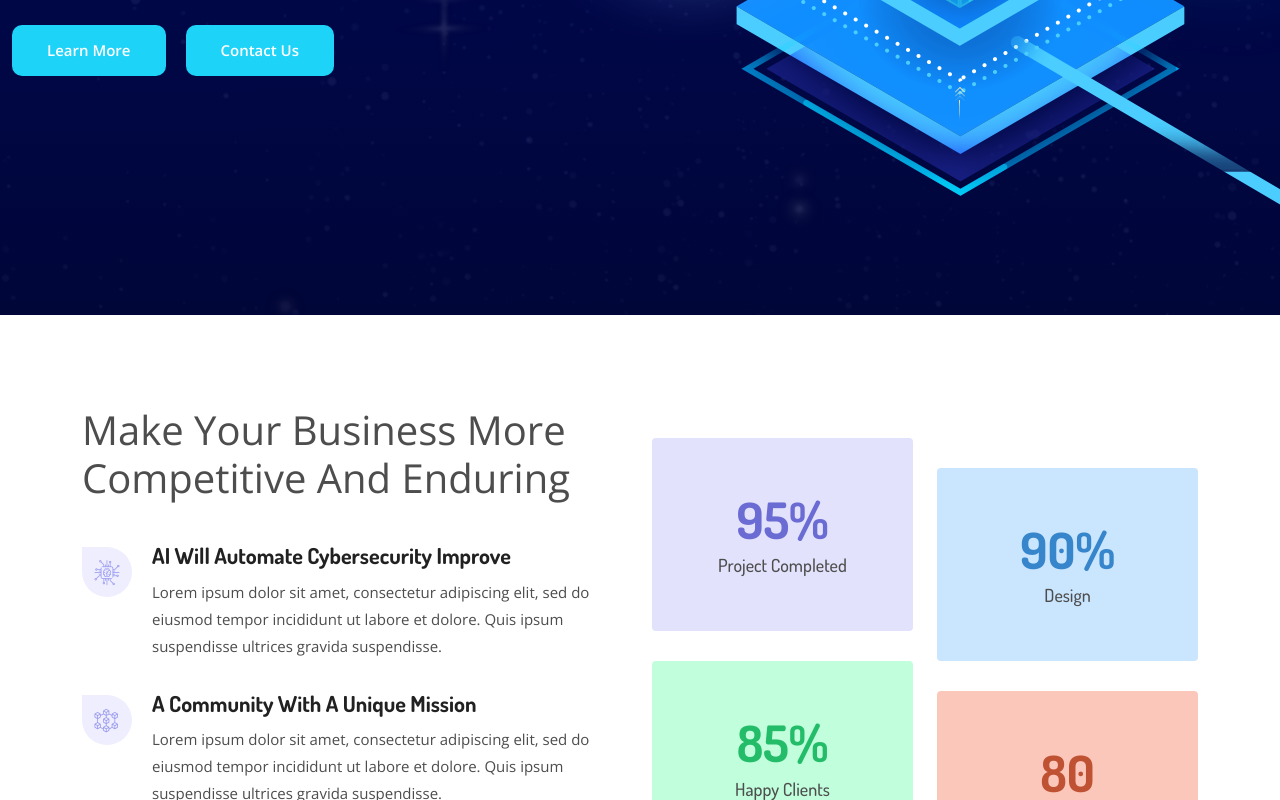
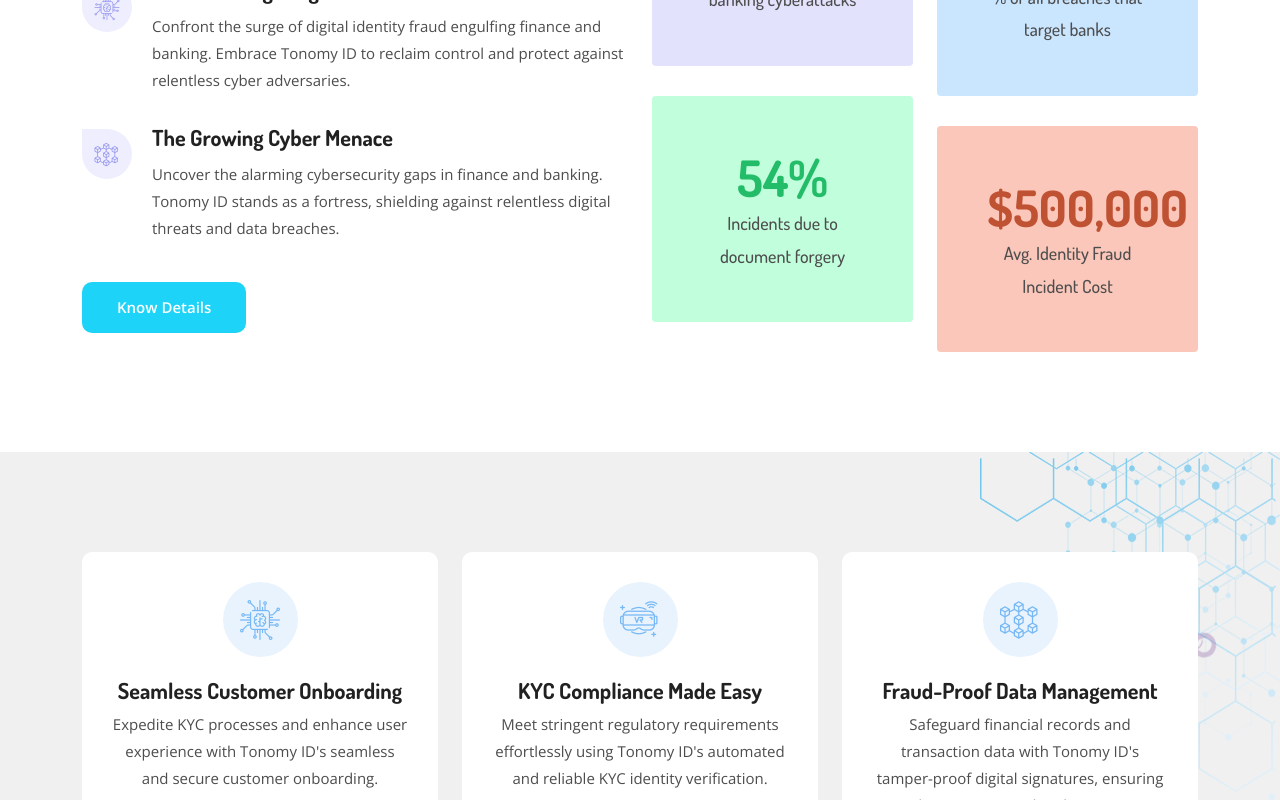
Before and after one commit to Tonomy-Foundation/Tonomy-Foundation-Next-Website, a Next.js app: page /industry-finance in a window 1280 px wide. Shown: the part 1020-1820 px from the top of the page. Built offline with nearby package versions, Linux system fonts and the light colour scheme.

Commit message:
feat: statistics section

```diff
--- a/components/UseCases/Finance/MainBanner.js
+++ b/components/UseCases/Finance/MainBanner.js
@@ -12,9 +12,9 @@
                             <p>Ensure compliance, prevent data breaches, and streamline KYC onboarding with Tonomy ID's cutting-edge digital identity solutions.</p>
 
                             <div className="banner-btn">
-                                <Link href="/about-1">
-                                    <a className="default-btn">
-                                        Learn More
+                                <Link href="/">
+                                    <a className="default-btn active">
+                                        More About Tonomy ID
                                     </a>
                                 </Link>
 
--- a/components/UseCases/Finance/Statistics.js
+++ b/components/UseCases/Finance/Statistics.js
@@ -9,24 +9,24 @@
                     <div className="row align-items-center">
                         <div className="col-lg-6">
                             <div className="business-content">
-                                <h2>Make Your Business More Competitive And Enduring</h2>
+                                <h2>Cybersecurity in Finance and Banking</h2>
                             </div>
 
                             <div className="single-business">
                                 <i className="flaticon-chip"></i>
-                                <h3>AI Will Automate Cybersecurity Improve</h3>
-                                <p>Lorem ipsum dolor sit amet, consectetur adipiscing elit, sed do eiusmod tempor incididunt ut labore et dolore. Quis ipsum suspendisse ultrices gravida suspendisse.</p>
+                                <h3>Fraud's Rising Surge</h3>
+                                <p>Confront the surge of digital identity fraud engulfing finance and banking. Embrace Tonomy ID to reclaim control and protect against relentless cyber adversaries.</p>
                             </div>
 
                             <div className="single-business">
                                 <i className="flaticon-blockchain"></i>
-                                <h3>A Community With A Unique Mission</h3>
-                                <p>Lorem ipsum dolor sit amet, consectetur adipiscing elit, sed do eiusmod tempor incididunt ut labore et dolore. Quis ipsum suspendisse ultrices gravida suspendisse.</p>
+                                <h3>The Growing Cyber Menace</h3>
+                                <p>Uncover the alarming cybersecurity gaps in finance and banking. Tonomy ID stands as a fortress, shielding against relentless digital threats and data breaches.</p>
                             </div>
 
                             <div className="business-btn">
-                                <Link href="/about-2">
-                                    <a className="default-btn">
+                                <Link href="https://www.insiderintelligence.com/content/identity-fraud-costing-banks-big-it-s-burdening-small-banks-most">
+                                    <a className="default-btn" target="_blank">
                                         Know Details
                                     </a>
                                 </Link>
@@ -37,29 +37,36 @@
                             <div className="row">
                                 <div className="col-lg-6 col-sm-6 counter-nth">
                                     <div className="single-counter">
-                                        <h2><span className="target">95%</span></h2>
-                                        <p>Project Completed</p>
+                                        <h2><span className="target">$18.3M</span></h2>
+                                        <p>Avg. yearly cost of banking cyberattacks</p>
+                                        {/* https://www.sangfor.com/blog/cybersecurity/cyber-attacks-on-banks-devastate-financial-sector */}
                                     </div>
                                 </div>
 
                                 <div className="col-lg-6 col-sm-6 counter-nth">
                                     <div className="single-counter">
-                                        <h2><span className="target">90%</span></h2>
-                                        <p>Design</p>
+                                        <h2><span className="target">42%</span></h2>
+                                        <p>% of all breaches that target banks</p>
+                                        {/* https://fortunly.com/statistics/data-breach-statistics/#:~:text=Key%20Statistics%20on%20Data%20Breaches,164.6%20million%20successful%20data%20breaches */}
                                     </div>
                                 </div>
 
                                 <div className="col-lg-6 col-sm-6 counter-nth">
                                     <div className="single-counter">
-                                        <h2><span className="target">85%</span></h2>
-                                        <p>Happy Clients</p>
+                                        <h2><span className="target">54%</span></h2>
+                                        <p>Incidents due to document forgery</p>
                                     </div>
                                 </div>
 
                                 <div className="col-lg-6 col-sm-6 counter-nth">
                                     <div className="single-counter">
-                                        <h2><span className="target">80</span></h2>
-                                        <p>Award Win</p>
+
+                                    <h2><span className="target">$500,000</span></h2>
+                                        <p>Avg. Identity Fraud Incident Cost</p>
+                                        {/* https://www.insiderintelligence.com/content/identity-fraud-costing-banks-big-it-s-burdening-small-banks-most
+
+                                        https://regulaforensics.com/news/identity-fraud-cost-nearly-half-a-million-us-dollars-to-every-third-bank/
+                                        */}
                                     </div>
                                 </div>
                             </div>
--- a/pages/industry-finance.js
+++ b/pages/industry-finance.js
@@ -21,9 +21,6 @@
                 content="Discover the story behind Tonomy ID and our mission to revolutionize digital identity. Meet our expert team of innovators dedicated to providing unmatched security, privacy, and compliance in the digital landscape."
             />
         </Head>
-        <PageBanner
-          pageTitle="Finance and Banking"
-        />
 
         <MainBanner />
 
```
